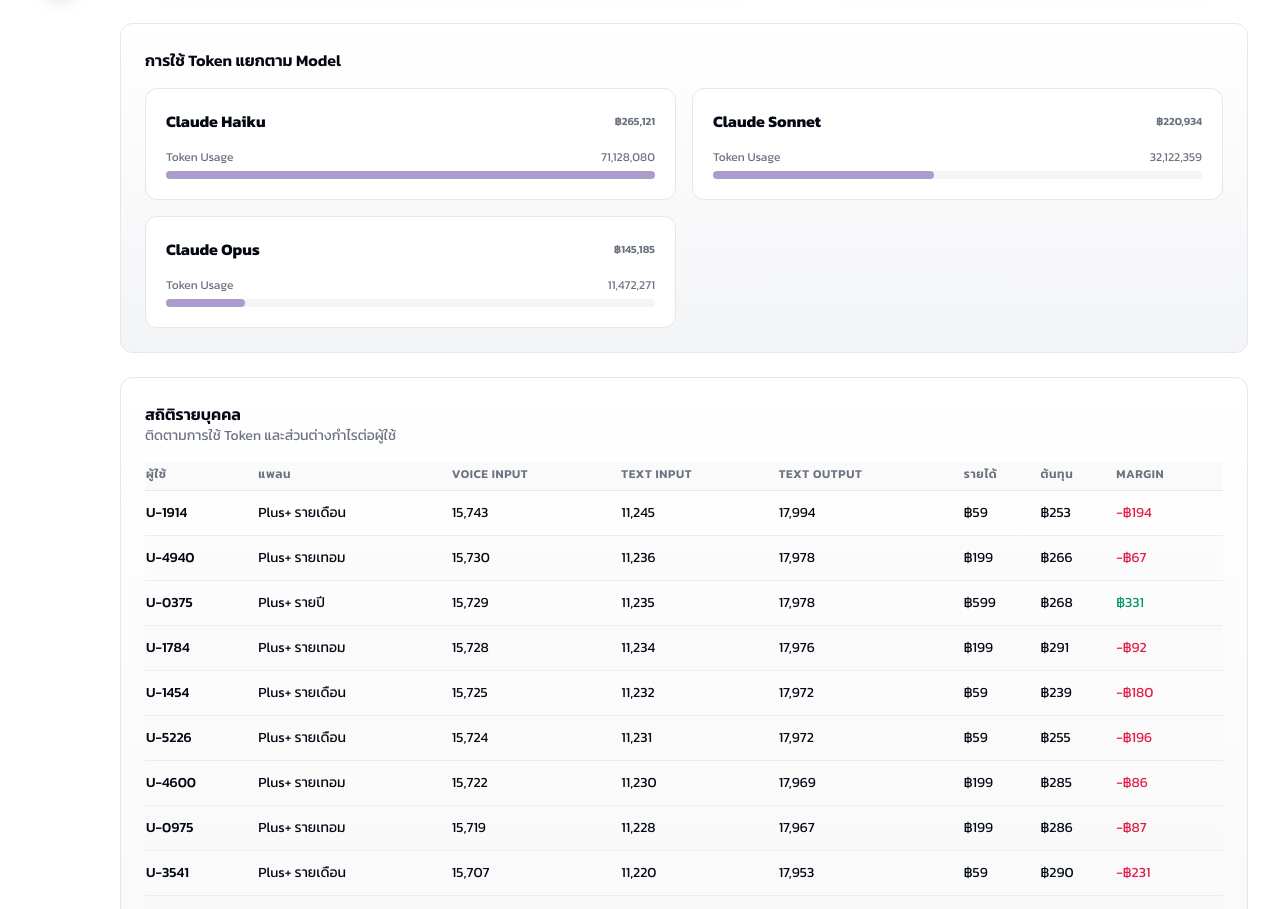
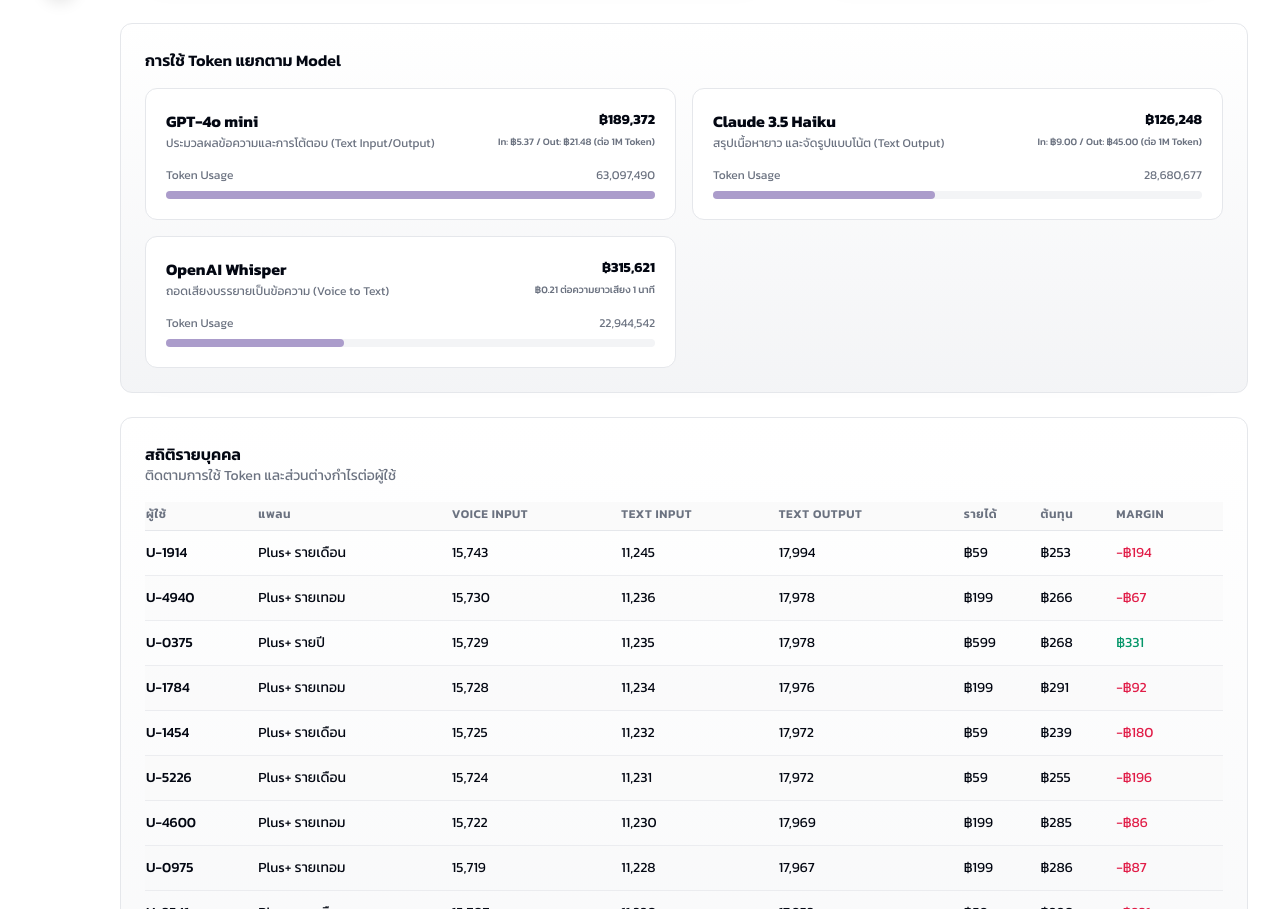
Before and after one commit to Testdeploy-01/Admin-Lilac, a React (Vite) app: page /ai-manager in a window 1280 px wide. Shown: the part 809-1718 px from the top of the page. Built offline with nearby package versions, Linux system fonts and the light colour scheme.

Commit message:
feat: show ai model descriptions and pricing on dashboard

```diff
--- a/src/app/pages/ai-manager-page.tsx
+++ b/src/app/pages/ai-manager-page.tsx
@@ -171,13 +171,17 @@ export function AiManagerPage() {
             const width = (model.tokens / maxModelTokens) * 100;
             return (
               <div key={model.model} className="rounded-xl border border-border bg-background p-5 text-card-foreground">
-                <div className="mb-4 flex items-center justify-between">
-                  <h4 className="font-bold text-foreground">{model.model}</h4>
-                  <div className="flex items-center gap-1 text-[11px] font-semibold text-muted-foreground">
-                    <span>{formatCurrencyTHB(model.costTHB)}</span>
+                <div className="mb-4 flex items-start justify-between gap-4">
+                  <div>
+                    <h4 className="font-bold text-foreground">{model.model}</h4>
+                    <p className="mt-0.5 text-xs text-muted-foreground">{model.description}</p>
+                  </div>
+                  <div className="flex flex-col items-end gap-1">
+                    <span className="text-[14px] font-bold text-foreground">{formatCurrencyTHB(model.costTHB)}</span>
+                    <span className="text-[10px] font-medium text-muted-foreground whitespace-nowrap">{model.pricing}</span>
                   </div>
                 </div>
-                <div className="space-y-1.5">
+                <div className="space-y-2">
                   <div className="flex justify-between text-xs text-muted-foreground">
                     <span>Token Usage</span>
                     <span>{formatNumber(model.tokens)}</span>
--- a/src/mocks/dashboard-features.mock.ts
+++ b/src/mocks/dashboard-features.mock.ts
@@ -306,9 +306,27 @@ export const aiPeriodStats: Record<
 };
 
 export const aiModelUsage = [
-  { model: "Claude Haiku", tokens: Math.round(totalMonthlyTokens * 0.62), costTHB: Math.round(totalAiCost * 0.42) },
-  { model: "Claude Sonnet", tokens: Math.round(totalMonthlyTokens * 0.28), costTHB: Math.round(totalAiCost * 0.35) },
-  { model: "Claude Opus", tokens: Math.round(totalMonthlyTokens * 0.10), costTHB: Math.round(totalAiCost * 0.23) },
+  {
+    model: "GPT-4o mini",
+    description: "ประมวลผลข้อความและการโต้ตอบ (Text Input/Output)",
+    pricing: "In: ฿5.37 / Out: ฿21.48 (ต่อ 1M Token)",
+    tokens: Math.round(totalMonthlyTokens * 0.55),
+    costTHB: Math.round(totalAiCost * 0.30)
+  },
+  {
+    model: "Claude 3.5 Haiku",
+    description: "สรุปเนื้อหายาว และจัดรูปแบบโน้ต (Text Output)",
+    pricing: "In: ฿9.00 / Out: ฿45.00 (ต่อ 1M Token)",
+    tokens: Math.round(totalMonthlyTokens * 0.25),
+    costTHB: Math.round(totalAiCost * 0.20)
+  },
+  {
+    model: "OpenAI Whisper",
+    description: "ถอดเสียงบรรยายเป็นข้อความ (Voice to Text)",
+    pricing: "฿0.21 ต่อความยาวเสียง 1 นาที",
+    tokens: Math.round(totalMonthlyTokens * 0.20),
+    costTHB: Math.round(totalAiCost * 0.50)
+  },
 ];
 
 export type AiUsageRow = {
```
